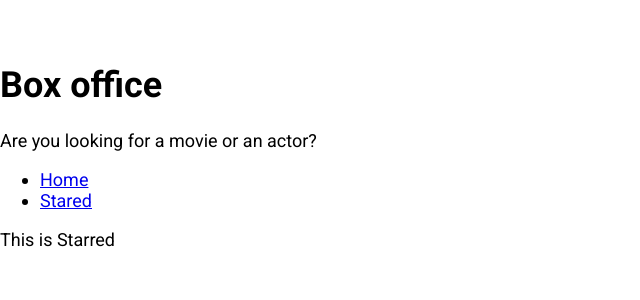
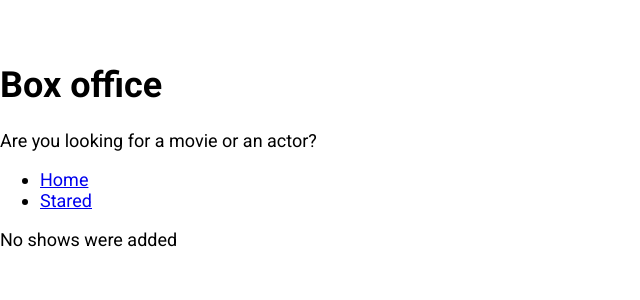
Before and after one commit to mdakibdargahi/box-office, a React (Create React App) app: page /starred in a window 1280 px wide. Shown: the top 300 px of the page, without its empty margins (0-640 px from the left). Built offline with nearby package versions, Linux system fonts and the light colour scheme.

Commit message:
finished starred page

```diff
--- a/src/pages/Starred.jsx
+++ b/src/pages/Starred.jsx
@@ -1,9 +1,45 @@
 /* eslint-disable react/function-component-definition */
-import React from 'react';
+import React, { useEffect, useState } from 'react';
 import MainPageLayout from '../components/MainPageLayout';
+import { useShows } from '../misc/custom-hooks';
+import { apiGet } from '../misc/Config';
+import ShowGrid from '../components/show/ShowGrid';
 
 const Starred = () => {
-  return <MainPageLayout>This is Starred</MainPageLayout>;
+  const [starred] = useShows();
+
+  const [shows, setShows] = useState(null);
+  const [isLoading, setIsloading] = useState(true);
+  const [error, setEroor] = useState(null);
+
+  useEffect(() => {
+    if (starred && starred.length > 0) {
+      const promises = starred.map(showId => apiGet(`/shows/${showId}`));
+
+      Promise.all(promises)
+        .then(apidata => apidata.map(show => ({ show })))
+        .then(results => {
+          // console.log('results', results);
+          setShows(results);
+          setIsloading(false);
+        })
+        .catch(err => {
+          setEroor(err.message);
+          setIsloading(false);
+        });
+    } else {
+      setIsloading(false);
+    }
+  }, [starred]);
+
+  return (
+    <MainPageLayout>
+      {isLoading && <div>Shows are still loading</div>}
+      {error && <div>Error occured: {error} </div>}
+      {!isLoading && !shows && <div>No shows were added</div>}
+      {!isLoading && !error && shows && <ShowGrid data={shows} />}
+    </MainPageLayout>
+  );
 };
 
 export default Starred;
```
